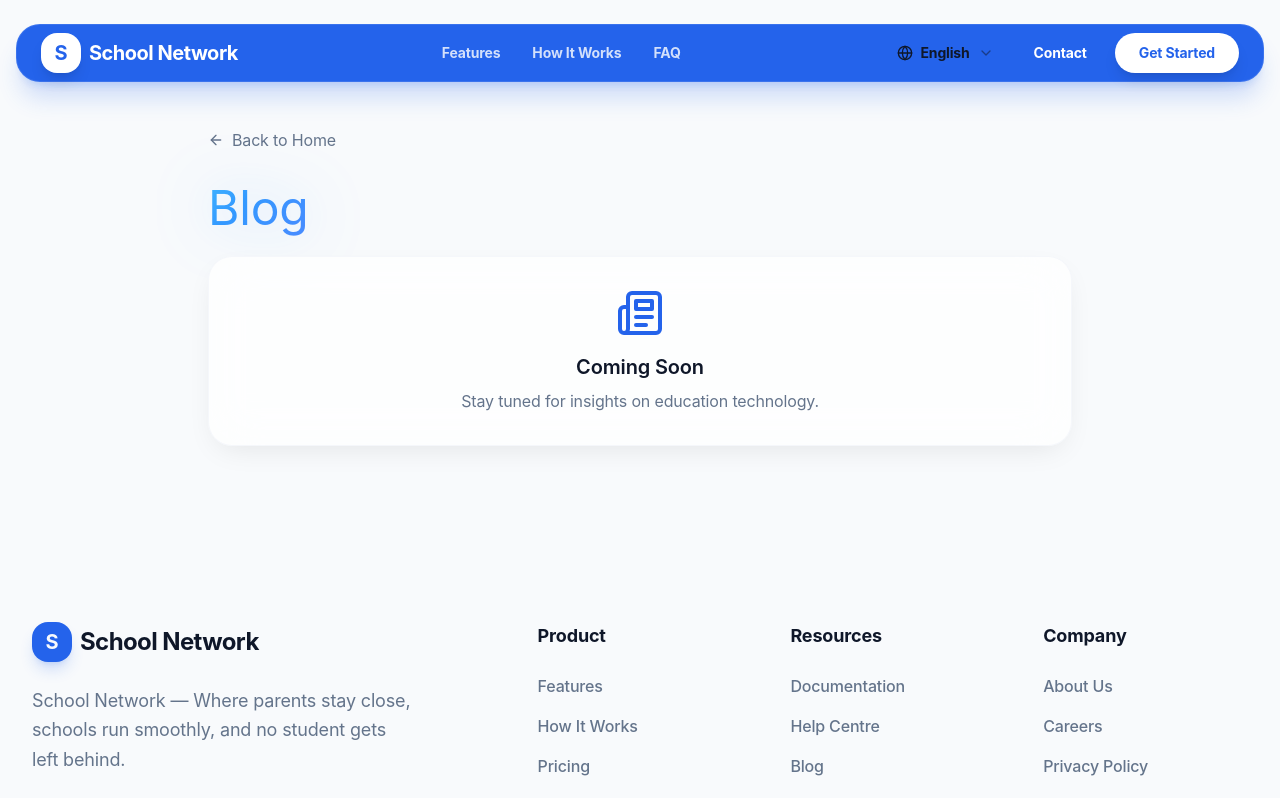
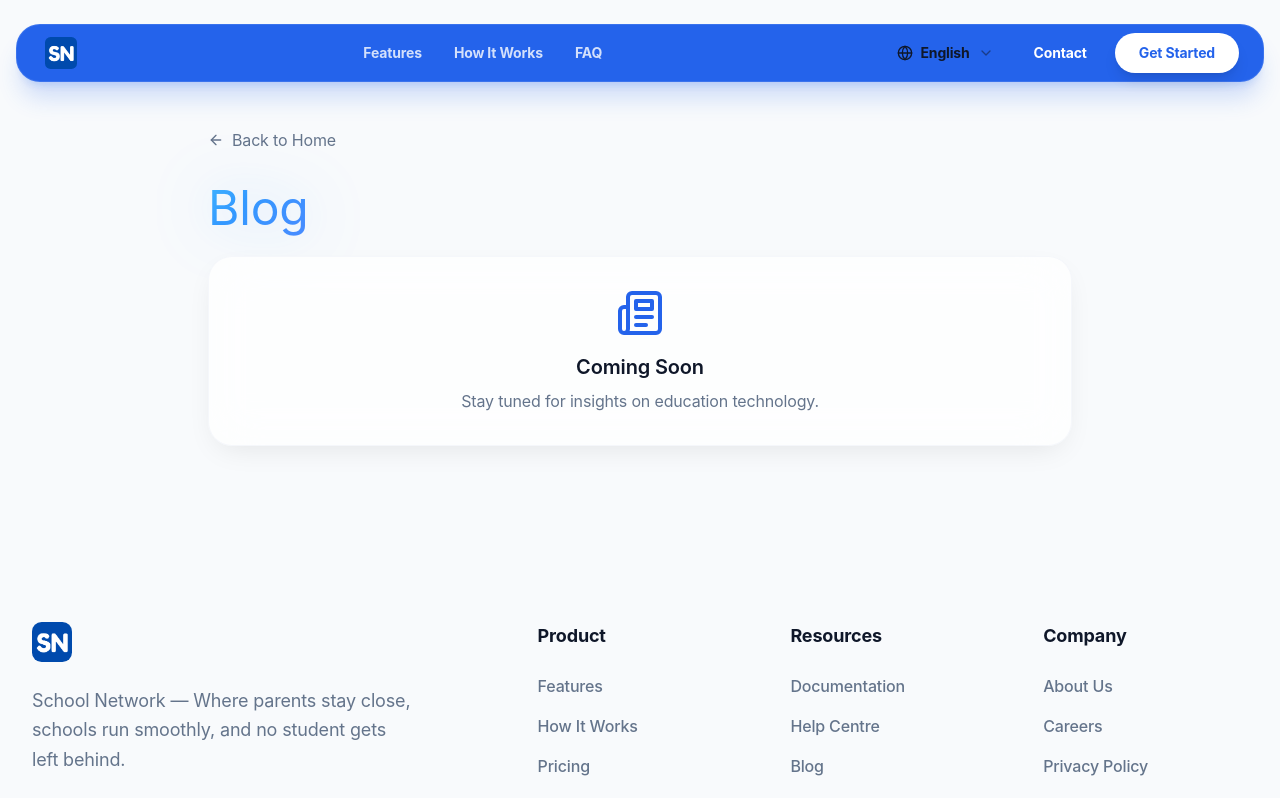
Before and after one commit to Gracekal91/LP-SN, a React (Vite) app: page /blog in a window 1280 px wide. Shown: the top 798 px of the page. Built offline with nearby package versions, Linux system fonts and the light colour scheme.

Commit message:
Fixed the

```diff
--- a/src/components/landing/DownloadSection.tsx
+++ b/src/components/landing/DownloadSection.tsx
@@ -1,6 +1,7 @@
 import { Smartphone, QrCode } from "lucide-react";
 import useScrollAnimation from "@/hooks/useScrollAnimation";
 import { GlowingEffect } from "@/components/ui/glowing-effect";
+import sn_logo_blue from "@/assets/sn_logo_blue.png";
 
 const DownloadSection = () => {
   const { ref, isVisible } = useScrollAnimation({ threshold: 0.2 });
@@ -31,9 +32,9 @@ const DownloadSection = () => {
                 <p className="text-primary text-xs font-medium tracking-wider uppercase mb-3">
                   Mobile App
                 </p>
-                <h2 className="text-2xl md:text-3xl lg:text-4xl font-normal mb-4">
-                  <span className="text-muted-foreground/80">Download</span>{" "}
-                  <span className="premium-gradient-text">School Network</span>
+                <h2 className="text-2xl md:text-3xl lg:text-4xl font-normal mb-4 flex items-center gap-3">
+                  <span className="text-muted-foreground/80">Download</span>
+                  <img src={sn_logo_blue} alt="SN Logo" style={{ borderRadius: '0.6rem' }} className="h-10 w-auto" />
                 </h2>
                 <p className="text-muted-foreground text-sm md:text-base mb-6 leading-relaxed">
                   Get instant access to everything your school needs. Parents can track admissions, communicate with teachers, view timetables, and manage payments — all from their mobile device.
@@ -43,11 +44,11 @@ const DownloadSection = () => {
                 <div className="flex flex-col sm:flex-row gap-3 mb-6">
                   {/* Apple App Store */}
                   <a
-                      href="https://tally.so/r/NpMyL0" target="_blank"
+                    href="https://tally.so/r/NpMyL0" target="_blank"
                     className="group flex items-center gap-2 px-4 py-3 rounded-xl bg-secondary/50 border border-border/30 hover:border-primary/30 hover:bg-primary/10 transition-all duration-300"
                   >
                     <svg viewBox="0 0 24 24" className="w-6 h-6 text-foreground" fill="currentColor">
-                      <path d="M18.71 19.5c-.83 1.24-1.71 2.45-3.05 2.47-1.34.03-1.77-.79-3.29-.79-1.53 0-2 .77-3.27.82-1.31.05-2.3-1.32-3.14-2.53C4.25 17 2.94 12.45 4.7 9.39c.87-1.52 2.43-2.48 4.12-2.51 1.28-.02 2.5.87 3.29.87.78 0 2.26-1.07 3.81-.91.65.03 2.47.26 3.64 1.98-.09.06-2.17 1.28-2.15 3.81.03 3.02 2.65 4.03 2.68 4.04-.03.07-.42 1.44-1.38 2.83M13 3.5c.73-.83 1.94-1.46 2.94-1.5.13 1.17-.34 2.35-1.04 3.19-.69.85-1.83 1.51-2.95 1.42-.15-1.15.41-2.35 1.05-3.11z"/>
+                      <path d="M18.71 19.5c-.83 1.24-1.71 2.45-3.05 2.47-1.34.03-1.77-.79-3.29-.79-1.53 0-2 .77-3.27.82-1.31.05-2.3-1.32-3.14-2.53C4.25 17 2.94 12.45 4.7 9.39c.87-1.52 2.43-2.48 4.12-2.51 1.28-.02 2.5.87 3.29.87.78 0 2.26-1.07 3.81-.91.65.03 2.47.26 3.64 1.98-.09.06-2.17 1.28-2.15 3.81.03 3.02 2.65 4.03 2.68 4.04-.03.07-.42 1.44-1.38 2.83M13 3.5c.73-.83 1.94-1.46 2.94-1.5.13 1.17-.34 2.35-1.04 3.19-.69.85-1.83 1.51-2.95 1.42-.15-1.15.41-2.35 1.05-3.11z" />
                     </svg>
                     <div className="text-left">
                       <p className="text-[9px] text-muted-foreground uppercase tracking-wide">Download on the</p>
@@ -61,10 +62,10 @@ const DownloadSection = () => {
                     className="group flex items-center gap-2 px-4 py-3 rounded-xl bg-secondary/50 border border-border/30 hover:border-primary/30 hover:bg-primary/10 transition-all duration-300"
                   >
                     <svg viewBox="0 0 24 24" className="w-6 h-6" fill="currentColor">
-                      <path fill="#4285F4" d="M3 20.5v-17c0-.83.52-1.28 1.3-.74l11.4 6.57c.98.57.98 1.49 0 2.06L4.3 17.96c-.78.54-1.3.09-1.3-.74z"/>
-                      <path fill="#34A853" d="M14.5 12L4 3.5v17l10.5-8.5z" opacity="0.5"/>
-                      <path fill="#FBBC04" d="M14.5 12l6.2-3.57c.98-.57.98-1.49 0-2.06L15.2 3 4 12l10.5 0z" opacity="0.7"/>
-                      <path fill="#EA4335" d="M14.5 12l6.2 3.57c.98.57.98 1.49 0 2.06L15.2 21 4 12h10.5z" opacity="0.8"/>
+                      <path fill="#4285F4" d="M3 20.5v-17c0-.83.52-1.28 1.3-.74l11.4 6.57c.98.57.98 1.49 0 2.06L4.3 17.96c-.78.54-1.3.09-1.3-.74z" />
+                      <path fill="#34A853" d="M14.5 12L4 3.5v17l10.5-8.5z" opacity="0.5" />
+                      <path fill="#FBBC04" d="M14.5 12l6.2-3.57c.98-.57.98-1.49 0-2.06L15.2 3 4 12l10.5 0z" opacity="0.7" />
+                      <path fill="#EA4335" d="M14.5 12l6.2 3.57c.98.57.98 1.49 0 2.06L15.2 21 4 12h10.5z" opacity="0.8" />
                     </svg>
                     <div className="text-left">
                       <p className="text-[9px] text-muted-foreground uppercase tracking-wide">Get it on</p>
@@ -91,10 +92,10 @@ const DownloadSection = () => {
                   </div>
                   <div className="phone-mockup w-44 relative z-10 animate-float-premium">
                     <div className="phone-screen aspect-[9/19.5] p-3 flex flex-col items-center justify-center">
-                      <div className="w-12 h-12 rounded-xl gradient-accent flex items-center justify-center mb-3 shadow-lg">
-                        <span className="text-primary-foreground font-bold text-lg">S</span>
+                      <div className="w-12 h-12 flex items-center justify-center mb-3">
+                        <img src={sn_logo_blue} alt="SN Logo" style={{ borderRadius: '0.6rem' }} className="w-full h-auto" />
                       </div>
-                      <p className="text-foreground font-semibold text-xs mb-0.5">School Network</p>
+                      <p className="text-foreground font-semibold text-xs mb-0.5">SN</p>
                       <p className="text-muted-foreground text-[10px]">Version 2.0</p>
                       <div className="mt-4 w-full px-2">
                         <div className="h-1 bg-muted rounded-full overflow-hidden">
--- a/src/components/landing/Footer.tsx
+++ b/src/components/landing/Footer.tsx
@@ -1,6 +1,7 @@
 import { Link } from "react-router-dom";
 import { Twitter, Linkedin, Facebook, Instagram } from "lucide-react";
 import { useTranslation } from "react-i18next";
+import sn_logo_blue from "@/assets/sn_logo_blue.png";
 
 const Footer = () => {
   const { t } = useTranslation();
@@ -38,10 +39,12 @@ const Footer = () => {
           {/* Brand */}
           <div className="lg:col-span-2">
             <div className="flex items-center gap-2 mb-6">
-              <div className="w-10 h-10 rounded-xl bg-primary flex items-center justify-center shadow-lg shadow-primary/20">
-                <span className="text-primary-foreground font-bold text-xl">S</span>
-              </div>
-              <span className="text-2xl font-bold tracking-tight text-foreground">School Network</span>
+              <img
+                src={sn_logo_blue}
+                alt="SN Logo"
+                style={{ borderRadius: '0.6rem' }}
+                className="h-10 w-auto"
+              />
             </div>
             <p className="text-muted-foreground text-lg leading-relaxed mb-8 max-w-sm">
               {t('footer.tagline')}
--- a/src/components/landing/Header.tsx
+++ b/src/components/landing/Header.tsx
@@ -8,6 +8,7 @@ import {
   DropdownMenuItem,
   DropdownMenuTrigger,
 } from "@/components/ui/dropdown-menu";
+import sn_logo_blue from "@/assets/sn_logo_blue.png";
 
 interface HeaderProps {
   onOpenDemo: () => void;
@@ -55,9 +56,8 @@ const Header = ({ onOpenDemo, onOpenWaitlist }: HeaderProps) => {
 
   return (
     <header
-      className={`fixed top-0 left-0 right-0 z-50 transition-all duration-300 ${
-        isScrolled ? "py-3" : "py-6"
-      }`}
+      className={`fixed top-0 left-0 right-0 z-50 transition-all duration-300 ${isScrolled ? "py-3" : "py-6"
+        }`}
     >
       <div className="container max-w-7xl mx-auto px-4">
         <nav
@@ -65,12 +65,12 @@ const Header = ({ onOpenDemo, onOpenWaitlist }: HeaderProps) => {
         >
           {/* Logo */}
           <a href="#" className="flex items-center gap-2 group">
-            <div className="w-10 h-10 rounded-xl flex items-center justify-center shadow-lg transition-transform duration-300 group-hover:scale-105 bg-white text-primary">
-              <span className="font-bold text-xl">S</span>
-            </div>
-            <span className="text-xl font-bold tracking-tight hidden sm:block transition-colors duration-300 text-white">
-              School Network
-            </span>
+            <img
+              src={sn_logo_blue}
+              alt="SN Logo"
+              style={{ borderRadius: '0.6rem' }}
+              className="h-10 w-auto transition-transform duration-300 group-hover:scale-105 p-1"
+            />
           </a>
 
           {/* Desktop Navigation */}
@@ -163,11 +163,10 @@ const Header = ({ onOpenDemo, onOpenWaitlist }: HeaderProps) => {
                       changeLanguage(lang.code);
                       setIsMobileMenuOpen(false);
                     }}
-                    className={`flex flex-col items-center justify-center py-2 rounded-xl border transition-all ${
-                      i18n.language?.startsWith(lang.code)
-                        ? "bg-white text-primary border-white"
-                        : "bg-white/10 text-white border-white/20"
-                    }`}
+                    className={`flex flex-col items-center justify-center py-2 rounded-xl border transition-all ${i18n.language?.startsWith(lang.code)
+                      ? "bg-white text-primary border-white"
+                      : "bg-white/10 text-white border-white/20"
+                      }`}
                   >
                     <span className="text-xl mb-1">{lang.flag}</span>
                     <span className="text-xs font-bold">{lang.code.toUpperCase()}</span>
--- a/src/pages/About.tsx
+++ b/src/pages/About.tsx
@@ -2,6 +2,7 @@ import { Link } from "react-router-dom";
 import { ArrowLeft, Users, Target, Heart, Award } from "lucide-react";
 import Header from "@/components/landing/Header";
 import Footer from "@/components/landing/Footer";
+import sn_logo_blue from "@/assets/sn_logo_blue.png";
 
 const values = [
   { icon: Users, title: "Community First", description: "We believe in building strong connections between schools, parents, and students." },
@@ -13,7 +14,7 @@ const values = [
 const About = () => {
   return (
     <div className="min-h-screen bg-background">
-      <Header onOpenDemo={() => {}} onOpenWaitlist={() => {}} />
+      <Header onOpenDemo={() => { }} onOpenWaitlist={() => { }} />
       <main className="pt-32 pb-20 px-4">
         <div className="container max-w-4xl mx-auto">
           <Link to="/" className="inline-flex items-center gap-2 text-muted-foreground hover:text-primary mb-8 transition-colors">
@@ -21,9 +22,9 @@ const About = () => {
             Back to Home
           </Link>
 
-          <h1 className="text-4xl md:text-5xl font-normal mb-6">
-            <span className="text-muted-foreground/80">About</span>{" "}
-            <span className="premium-gradient-text">School Network</span>
+          <h1 className="text-4xl md:text-5xl font-normal mb-6 flex items-center gap-3">
+            <span className="text-muted-foreground/80">About</span>
+            <img src={sn_logo_blue} alt="SN Logo" style={{ borderRadius: '0.6rem' }} className="h-10 w-auto" />
           </h1>
 
           <p className="text-lg text-muted-foreground mb-12 leading-relaxed">
```
Also changed, not shown: src/components/landing/DashboardMockup.tsx (+4 -7 lines), public/images/logo.png (added), src/assets/sn_logo_blue.png (added).
